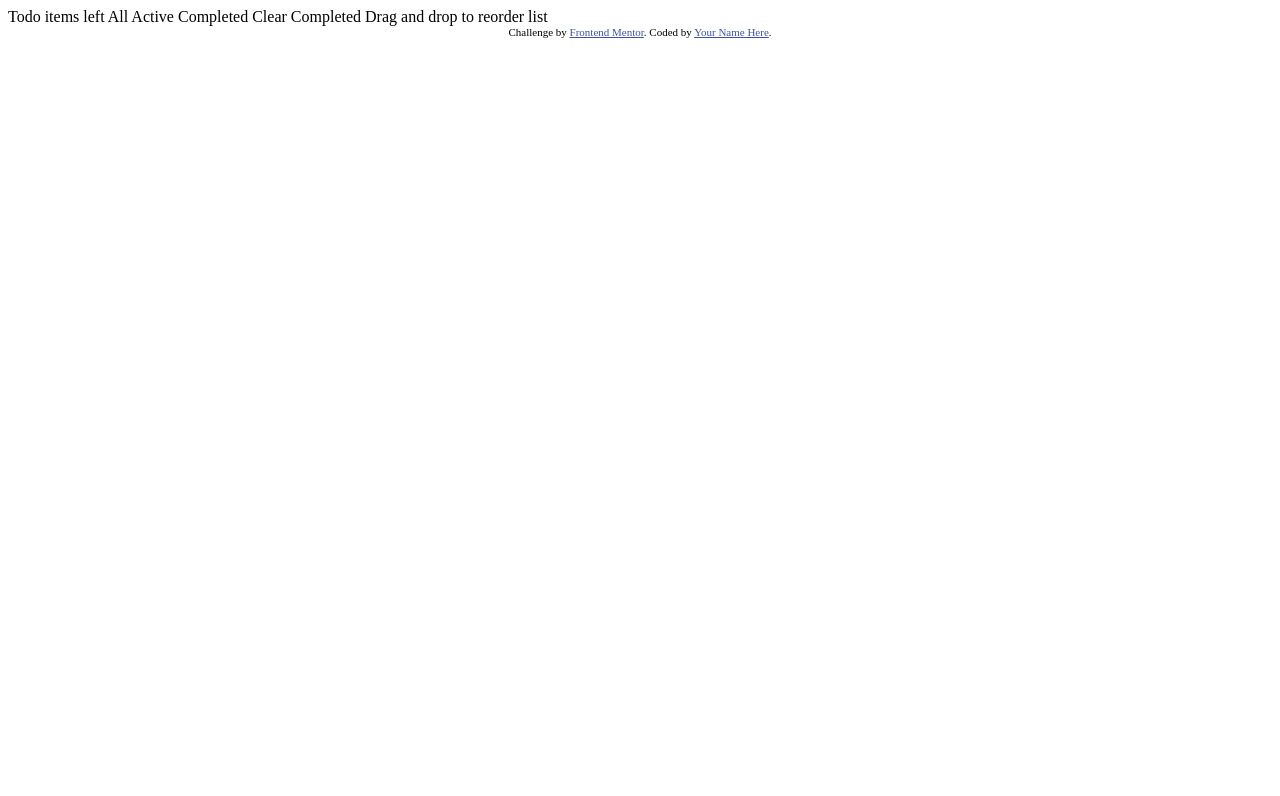
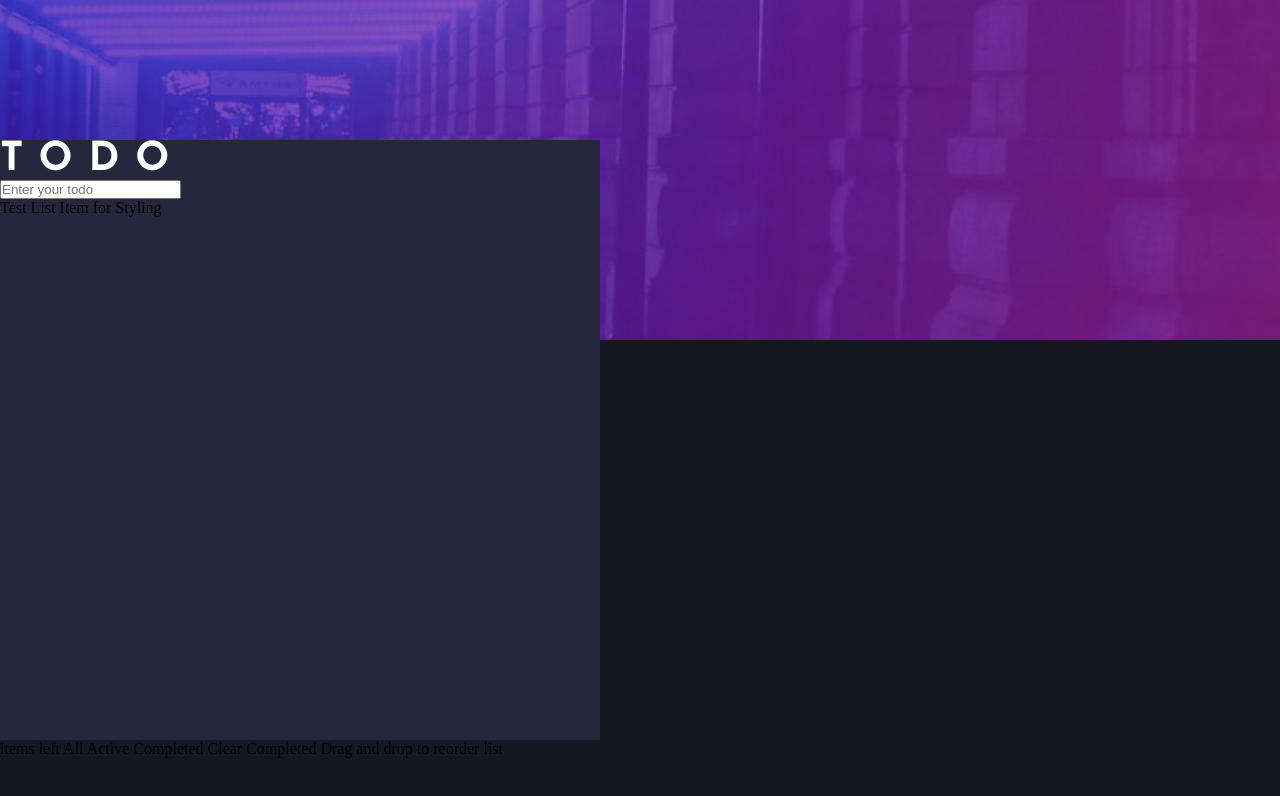
Before and after one commit to jadedeterville/4-todo-list-app, a plain HTML site: page index.html in a window 1280 px wide. Drawn offline with Linux system fonts and the light colour scheme.

Commit message:
Made edits to the design
Added the form and made edits to the design

```diff
--- a/index.html
+++ b/index.html
@@ -1,36 +1,44 @@
 <!DOCTYPE html>
 <html lang="en">
-<head>
-  <meta charset="UTF-8">
-  <meta name="viewport" content="width=device-width, initial-scale=1.0"> <!-- displays site properly based on user's device -->
+  <head>
+    <meta charset="UTF-8" />
+    <meta name="viewport" content="width=device-width, initial-scale=1.0" />
+    <!-- displays site properly based on user's device -->
 
-  <link rel="icon" type="image/png" sizes="32x32" href="./images/favicon-32x32.png">
+    <link
+      rel="icon"
+      type="image/png"
+      sizes="32x32"
+      href="./images/favicon-32x32.png"
+    />
+    <link rel="stylesheet" href="style.css" />
+    <title>Todo app | Frontend Mentor</title>
+  </head>
+  <body>
+    <div class="header-img"></div>
 
-  <title>Frontend Mentor | Todo app</title>
+    <section class="container">
+      <header>
+        <h1>Todo</h1>
+      </header>
 
-  <!-- Feel free to remove these styles or customise in your own stylesheet 👍 -->
-  <style>
-    .attribution { font-size: 11px; text-align: center; }
-    .attribution a { color: hsl(228, 45%, 44%); }
-  </style>
-</head>
-<body>
 
-  Todo
+        <form id="form">
+          <input
+            type="text"
+            class="input"
+            id="input"
+            placeholder="Enter your todo"
+            autocomplete="off"
+          />
+        <ul class="todos" id="todos">
+          <li>Test List Item for Styling</li>
+          <li id="completed"></li>
+        </ul>
+    </section>
 
-  <!-- Add dynamic number --> items left
-
-  All
-  Active
-  Completed
-
-  Clear Completed
-
-  Drag and drop to reorder list
-
-  <div class="attribution">
-    Challenge by <a href="https://www.frontendmentor.io?ref=challenge" target="_blank">Frontend Mentor</a>.
-    Coded by <a href="#">Your Name Here</a>.
-  </div>
-</body>
+    <!-- Add dynamic number -->
+    items left All Active Completed Clear Completed Drag and drop to reorder
+    list
+  </body>
 </html>
--- /dev/null
+++ b/style.css
@@ -0,0 +1,46 @@
+@import url('https://fonts.googleapis.com/css2?family=Josefin+Sans:wght@400;700&display=swap');
+
+* {
+  box-sizing: border-box;
+  padding: 0;
+  margin: 0;
+}
+
+:root {
+  --primary-color: hsl(235, 21%, 11%);
+  --background-color: hsl(235, 24%, 19%);
+}
+
+.header-img {
+  background: url(../img/bg-desktop-dark.jpg) center center/cover;
+  height: 340px;
+}
+
+body {
+  background: var(--primary-color);
+  height: 100vh;
+}
+
+.container {
+  display: flex;
+  flex-direction: column;
+  align-content: center;
+  /* align-items: left; */
+  margin-top: -200px;
+  height: 600px;
+  background-color: var(--background-color);
+  width: 600px;
+  /* margin: 0 200px 0 200px; */
+  /* you need to go in and add the top margin as a minus: maybe set width to auto */
+  /* z-index: 1; */
+}
+
+h1 {
+  font-family: 'Josefin Sans', sans-serif;
+  text-transform: uppercase;
+  letter-spacing: 1rem;
+  color: #fff;
+  font-size: 2.5rem;
+}
+
+/* font-family: 'Josefin Sans', sans-serif; */
```
Also changed, not shown: 2 other files.
